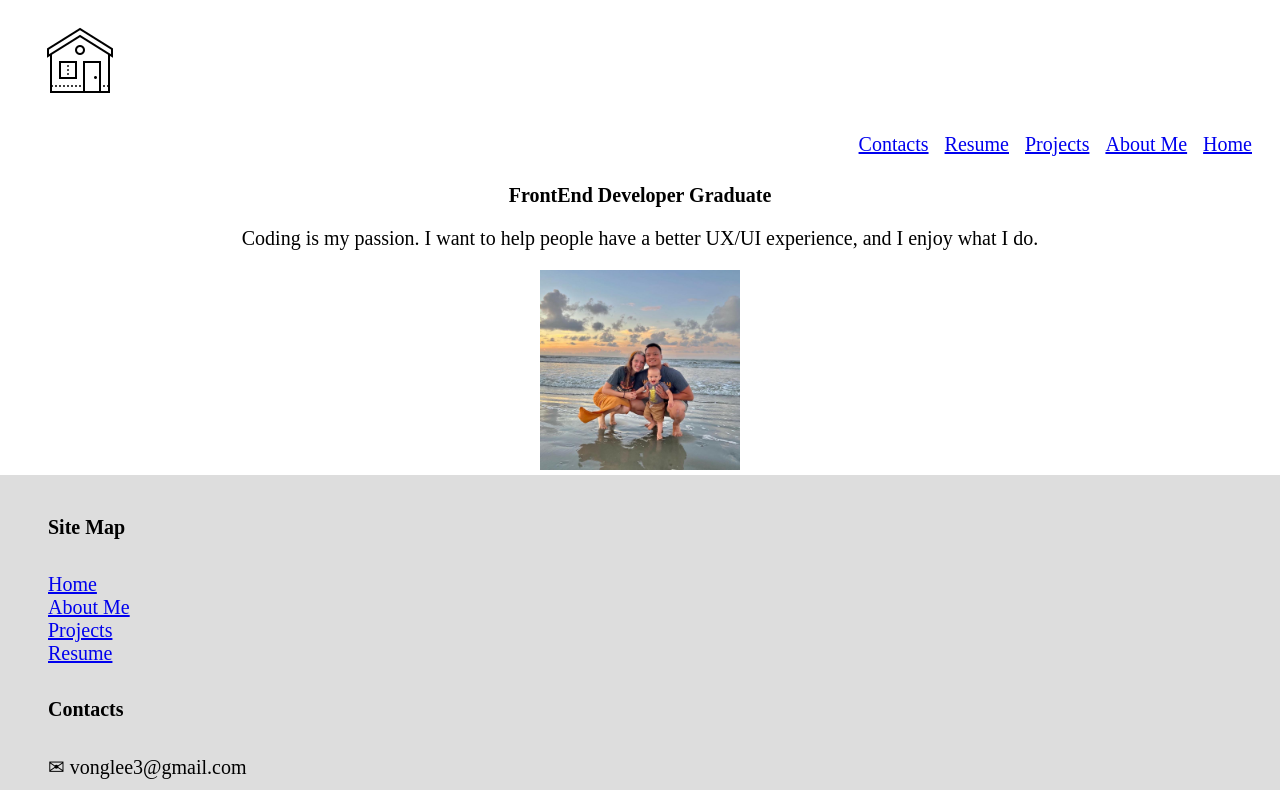
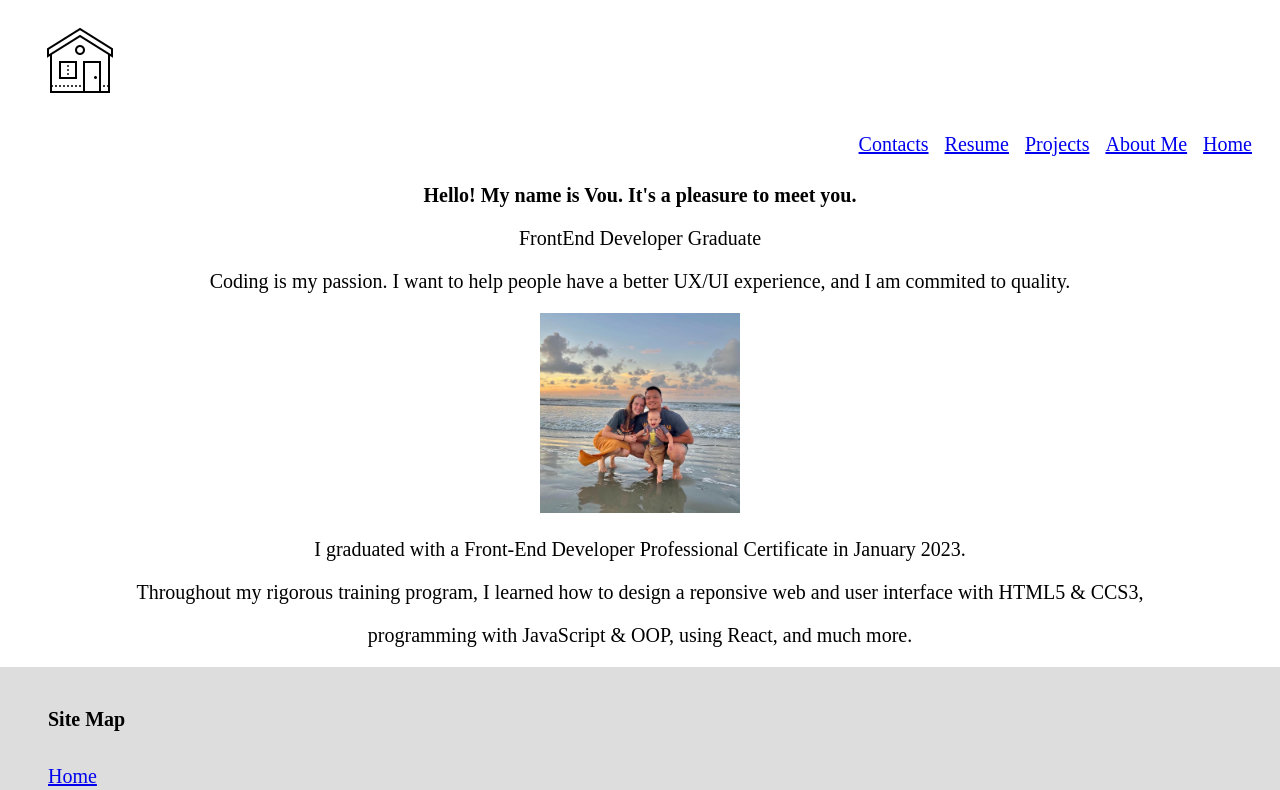
Before and after one commit to leev0515/myportfolio, a React (Create React App) app: page / in a window 1280 px wide. Shown: the top 790 px of the page. Built offline with nearby package versions, Linux system fonts and the light colour scheme.

Commit message:
Update Aboutme.js

```diff
--- a/src/Aboutme.js
+++ b/src/Aboutme.js
@@ -1,12 +1,19 @@
 import Profilepic from './img/Leefam.jpg';
+
 
 function Aboutme () {
     return (
         <nav className='aboutme'>
-            <h1>FrontEnd Developer Graduate</h1>
-            <p>Coding is my passion. I want to help people have a better UX/UI experience, and I enjoy what I do.</p>
+            <h1>Hello! My name is Vou. It's a pleasure to meet you.</h1>
+            <p>FrontEnd Developer Graduate</p>
+            <p>Coding is my passion. I want to help people have a better UX/UI experience, and I am commited to quality.</p>
         <nav className='profilepic'>
             <img src={Profilepic} alt='Profile Pic' style={{ width: '200px', height: '200px'}}/>
+        <nav className='aboutme'>
+            <p>I graduated with a Front-End Developer Professional Certificate in January 2023.</p>
+            <p>Throughout my rigorous training program, I learned how to design a reponsive web and user interface with HTML5 & CCS3,</p>
+            <p>programming with JavaScript & OOP, using React, and much more. </p>
+            </nav>
         </nav>
         </nav>
     );
```
